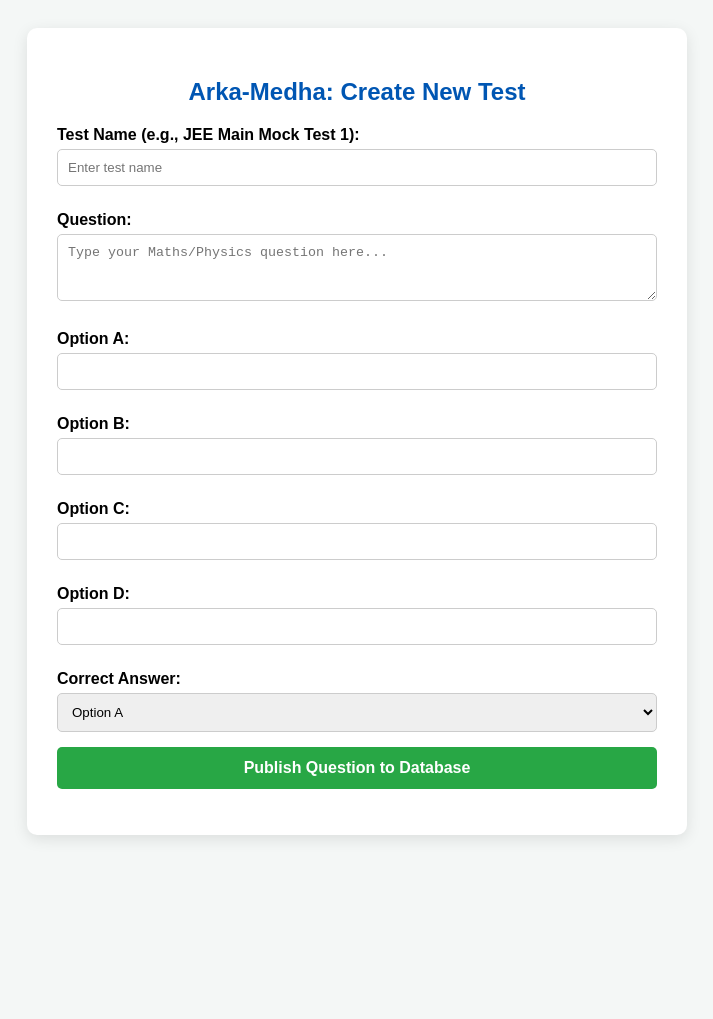
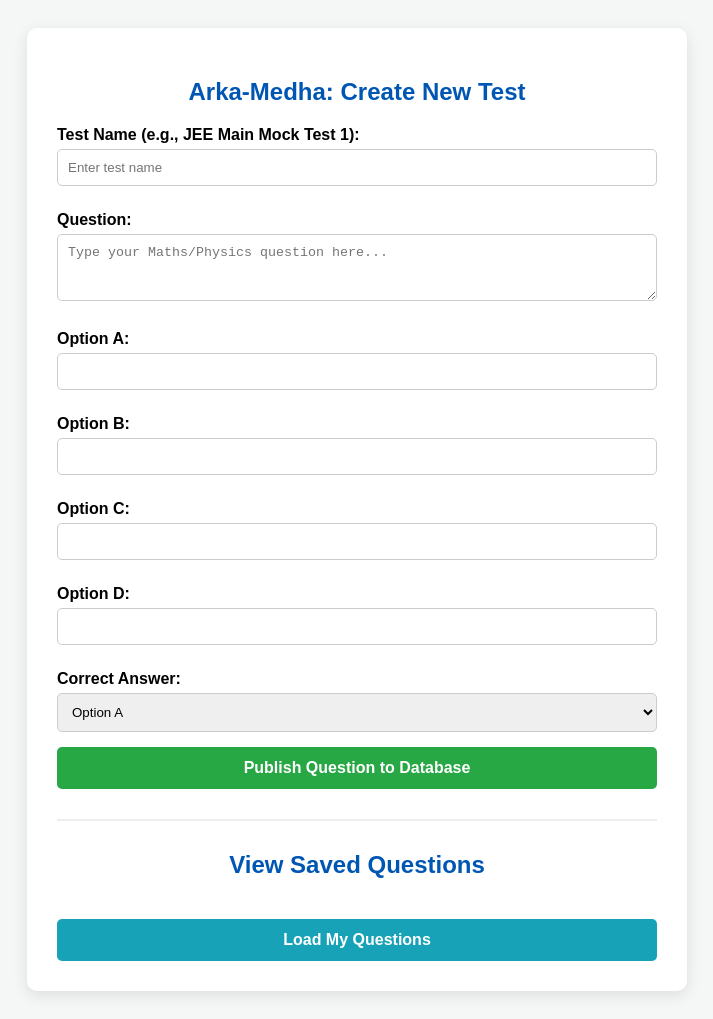
Before and after one commit to arkamedha/arka-medha-test-app, a plain HTML site: page dashboard.html in a window 1280 px wide. Shown: the whole page, without its empty margins (283-996 px from the left). Before the commit the page ends 863 px from the top, so only its background shows below. Drawn offline with Linux system fonts and the light colour scheme.

Commit message:
Update dashboard.html

```diff
--- a/dashboard.html
+++ b/dashboard.html
@@ -12,7 +12,10 @@
         input, select, textarea { width: 100%; padding: 10px; margin-top: 5px; margin-bottom: 15px; border: 1px solid #ccc; border-radius: 5px; box-sizing: border-box; }
         button { width: 100%; padding: 12px; background-color: #28a745; color: white; border: none; border-radius: 5px; cursor: pointer; font-size: 16px; font-weight: bold; }
         button:hover { background-color: #218838; }
+        .view-btn { background-color: #17a2b8; margin-top: 20px; }
+        .view-btn:hover { background-color: #138496; }
         #statusMessage { text-align: center; font-weight: bold; margin-top: 15px; }
+        .saved-question { background: #f9f9f9; padding: 15px; margin-top: 15px; border-left: 4px solid #0056b3; border-radius: 4px; box-shadow: 0 1px 3px rgba(0,0,0,0.1); }
     </style>
 </head>
 <body>
@@ -41,9 +44,16 @@
 
         <button id="publishBtn">Publish Question to Database</button>
         <p id="statusMessage"></p>
+
+        <hr style="margin: 30px 0; border: 1px solid #eee;">
+
+        <!-- नया सेक्शन: सवाल देखने के लिए -->
+        <h2>View Saved Questions</h2>
+        <button id="loadQuestionsBtn" class="view-btn">Load My Questions</button>
+        <div id="questionListArea"></div>
+
     </div>
 
-    <!-- Firebase और Firestore की स्क्रिप्ट -->
     <script type="module" src="dashboard.js"></script>
 
 </body>
```
